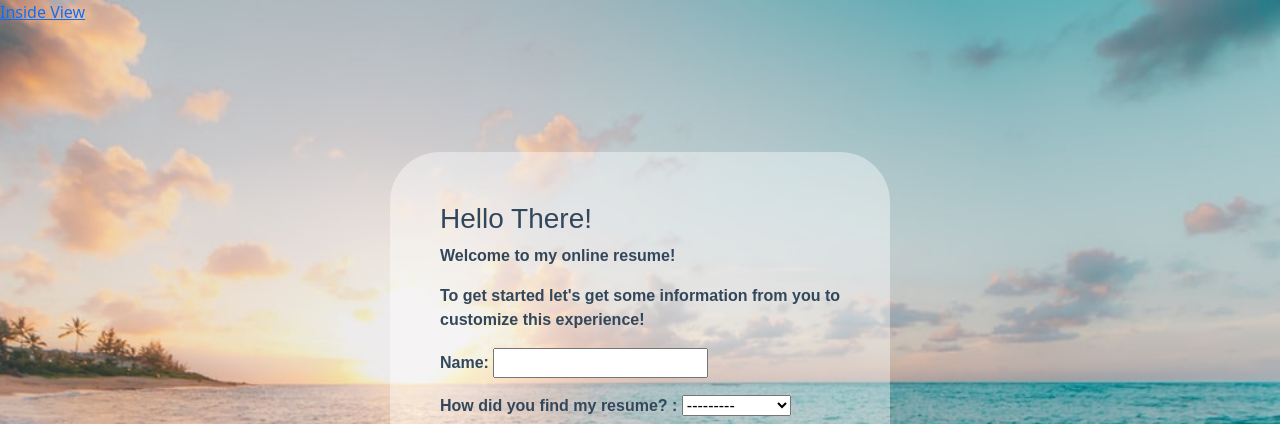
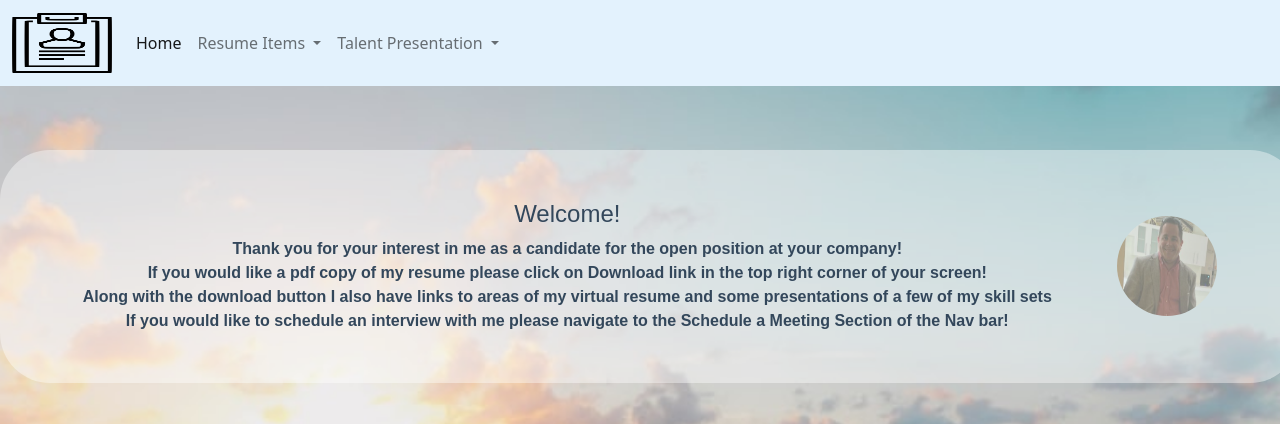
Before and after one commit to keberelf058725/resume_site, a Django app: page / in a window 1280 px wide; the page is wider, and only the part inside the window is pictured. Shown: the top 424 px of that part. Run offline with Django 4.2, Linux system fonts and the light colour scheme.

Commit message:
New commit

```diff
--- a/Resume/Resume/urls.py
+++ b/Resume/Resume/urls.py
@@ -19,7 +19,7 @@ from resume_app import views
 
 urlpatterns = [
     path('admin/', admin.site.urls),
-    path('', views.home_view, name='home'),
+    path('cover_letter_customize', views.cover_letter_customize_view, name='cover_letter_customize'),
     path('hc_sw', views.cv_bh_sa_view, name='hc_sw'),
     path('o_p', views.cv_op_view, name='o_p'),
     path('o_da', views.cv_da_view, name='o_da'),
@@ -28,4 +28,6 @@ urlpatterns = [
     path('references', views.ref_view, name='references'),
     path('skills', views.skills_view, name='skills'),
     path('call', views.call_view, name='call'),
+    path('', views.home_view, name='home'),
+
 ]
--- a/Resume/resume_app/views.py
+++ b/Resume/resume_app/views.py
@@ -4,8 +4,10 @@ from .forms import CV_Letter_Form
 
 # Create your views here.
 
+def home_view(request, *args, **kwargs):
+    return render(request, "home.html", {})
 
-def home_view(request, *args, **kwargs):
+def cover_letter_customize_view(request, *args, **kwargs):
     if request.method == 'POST':
         form = CV_Letter_Form(request.POST)
         if form.is_valid():
@@ -51,7 +53,7 @@ def home_view(request, *args, **kwargs):
     else:
         form = CV_Letter_Form()
 
-    return render(request, "home.html", {'form': form})
+    return render(request, "cover_letter_customize.html", {'form': form})
 
 
 def cv_bh_sa_view(request, *args, **kwargs):
--- a/Resume/static/css/style.css
+++ b/Resume/static/css/style.css
@@ -231,3 +231,61 @@ background-color:rgba(255, 255, 255, 0.4);
 border-radius: 50px;
 font-weight: bold;
 }
+
+/* Home */
+
+body.home {
+position: relative;
+background-repeat: no-repeat;
+background-position: top;
+background-size: cover;
+}
+
+div.home_con_title {
+margin: auto;
+  width: 1500px;
+  padding: 50px;
+  font-family: 'Avenir', sans-serif;
+  color: #33475b;
+background-color:rgba(255, 255, 255, 0.4);
+border-radius: 50px;
+text-align: Center;
+margin-top: 5%;
+margin-bottom: 5%;
+}
+
+div.H_grid {
+  margin: auto;
+  width: 1300px;
+  padding: 50px;
+  font-family: 'Avenir', sans-serif;
+  color: #33475b;
+background-color:rgba(255, 255, 255, 0.4);
+border-radius: 50px;
+    display: grid;
+    grid-gap: 0px;
+    grid-row-gap: 50px;
+    grid: 'one two';
+    margin-top: 5%;
+    margin-bottom: 5%;
+  }
+
+  .ref_grid > div {
+
+    text-align: left;
+    padding: 30px 20px;
+margin-bottom: 5%;
+  }
+
+div.my_img {
+display: flex;
+  align-items: center;
+  justify-content: center;
+opacity: 0.5;
+
+}
+
+div.about {
+font-weight: bold;
+text-align: center;
+}
--- a/Resume/templates/base.html
+++ b/Resume/templates/base.html
@@ -22,7 +22,8 @@
 <nav class="navbar navbar-expand-lg navbar-light" style="background-color: #e3f2fd;">
     <div class="container-fluid">
         {% load static %}
-        <a class="navbar-brand" href="#"><img src="{% static 'icon-resume-11.jpg' %}" alt="logo" width="100" height="60"></a>
+        <a class="navbar-brand" href="#"><img src="{% static 'icon-resume-11.jpg' %}" alt="logo" width="100"
+                                              height="60"></a>
         <button class="navbar-toggler" type="button" data-bs-toggle="collapse" data-bs-target="#navbarSupportedContent"
                 aria-controls="navbarSupportedContent" aria-expanded="false" aria-label="Toggle navigation">
             <span class="navbar-toggler-icon"></span>
@@ -31,7 +32,7 @@
             <ul class="navbar-nav me-auto mb-2 mb-lg-0">
 
                 <li class="nav-item">
-                    <a class="nav-link active" aria-current="page" href="{% url 'home' %}">Back to Cover Letter Form</a>
+                    <a class="nav-link active" aria-current="page" href="{% url 'home' %}">Home</a>
                 </li>
 
                 <li class="nav-item dropdown">
@@ -64,7 +65,19 @@
                         <li><a class="dropdown-item" href="call">Schedule a Meeting</a></li>
                     </ul>
                 </li>
-            </ul>
+                <li class="nav-item dropdown">
+                    <a class="nav-link dropdown-toggle" href="#" id="navbarDropdown" role="button"
+                       data-bs-toggle="dropdown" aria-expanded="false"> Talent Presentation </a>
+                    <ul class="dropdown-menu" aria-labelledby="navbarDropdown">
+                        <li>
+                        <li class="nav-item dropdown">
+                            <a class="dropdown-item" aria-current="page" href="cover_letter_customize">
+                                Cover Letter Form
+                            </a>
+                        </li>
+                        </li>
+                    </ul>
+                </li>
         </div>
         <div class="collapse navbar-collapse" id="navbarSupportedContent">
             <ul class="navbar-nav ms-auto mb-2 mb-lg-0">
--- a/Resume/templates/home.html
+++ b/Resume/templates/home.html
@@ -1,49 +1,42 @@
-<!DOCTYPE html>
+{% extends 'base.html' %}
+
+{% block content %}
+
 {% load static %}
-<html lang="en">
-<head>
-    <meta charset="UTF-8">
-    <!-- Required meta tags -->
-    <meta charset="utf-8">
-    <meta name="viewport" content="width=device-width, initial-scale=1">
+<body class="home" style="background-image: url('{% static 'beach.jpg'%}');">
+<div class="H_grid">
+    <div class="about" style="grid-area: one">
+        <h4 style="text-align: center">Welcome!</h4>
+        Thank you for your interest in me as a candidate for the open position at your company!<br>
+        If you would like a pdf copy of my resume please click on Download link in the top right corner of your
+        screen!<br>
+        Along with the download button I also have links to areas of my virtual resume and some presentations of a few
+        of my skill sets<br>
+        If you would like to schedule an interview with me please navigate to the Schedule a Meeting Section of the Nav
+        bar!
 
-
-    <!-- Bootstrap CSS -->
-    <link href="https://cdn.jsdelivr.net/npm/bootstrap@5.0.2/dist/css/bootstrap.min.css" rel="stylesheet"
-          integrity="sha384-EVSTQN3/azprG1Anm3QDgpJLIm9Nao0Yz1ztcQTwFspd3yD65VohhpuuCOmLASjC" crossorigin="anonymous">
-    <link href="https://cdn.jsdelivr.net/npm/bootstrap@5.1.1/dist/css/bootstrap.min.css" rel="stylesheet"
-          integrity="sha384-F3w7mX95PdgyTmZZMECAngseQB83DfGTowi0iMjiWaeVhAn4FJkqJByhZMI3AhiU" crossorigin="anonymous">
-    <link rel="stylesheet" type="text/css" href="{% static 'css/style.css' %}"/>
-    <script src="https://cdn.jsdelivr.net/npm/bootstrap@5.1.1/dist/js/bootstrap.bundle.min.js"
-            integrity="sha384-/bQdsTh/da6pkI1MST/rWKFNjaCP5gBSY4sEBT38Q/9RBh9AH40zEOg7Hlq2THRZ"
-            crossorigin="anonymous"></script>
-    <title>KHC</title>
-</head>
-<body class="form" style="background-image: url('{% static 'beach.jpg'%}');">
-<a href="{% url 'hc_sw' %}">Inside View</a>
-<div class="CV_form_body"><strong>
-    <h3>
-        Hello There!
-    </h3>
-        <p>
-            Welcome to my online resume!
-        </p>
-    <p>
-        To get started let's get some information from you to customize this experience!
-    </p>
-    <form action="{% url 'home' %}" method="post" enctype="multipart/form-data">
-
-        {% csrf_token %}
-        {{ form.as_p }}
-        <input class="btn btn-primary" type="submit" value="Submit">
-    </form>
-{% if messages %}
-    {% for message in messages %}
-    <div class="alert alert-danger" role="alert">
-        {{ message }}
     </div>
-    {% endfor %}
-    {% endif %}
-</strong>
+    <div class="my_img" style="grid-area: two">
+        <img class="cv_photo" src="{% static 'cv_photo.jpg' %}" alt="logo">
+    </div>
+</div>
+<div class="H_grid">
+    <div class="my_img" style="grid-area: one">
+        <img class="" src="{% static 'dg.jpg' %}" alt="logo">
+    </div>
+    <div class="about" style="grid-area: two">
+        <h4 style="text-align: center">About Me</h4>
+        I am a very hard worker and a quick learner which<br> makes for the perfect storm of talent and skills!<br>
+        But lets put that aside for a second since what would<br> life be with constant work and no play?<br>
+        When I am not working you can usually find me on a disc<br> golf course, this is one of my favorite past times!<br>
+        So much so that I volunteered to be spend some of<br> my free time as the Treasure for the 2022-2023 <a href="https://palmbeachdiscgolf.com/" target="_blank">Palm Beach Disc Golf</a>
+        Club Board of Directors.<br>
+        Along with disc golf I also enjoy playing video games,<br> snorkeling at the beach, and learning as much as I can
+        about programing.<br>
+    </div>
+</div>
+<div class="home_con_title">
+    <h2>Thank you for visiting my online resume!</h2>
 </div>
 </body>
+{% endblock %}
```
Also changed, not shown: Resume/templates/cover_letter_customize.html (added, +33 -0 lines), Resume/db.sqlite3.
